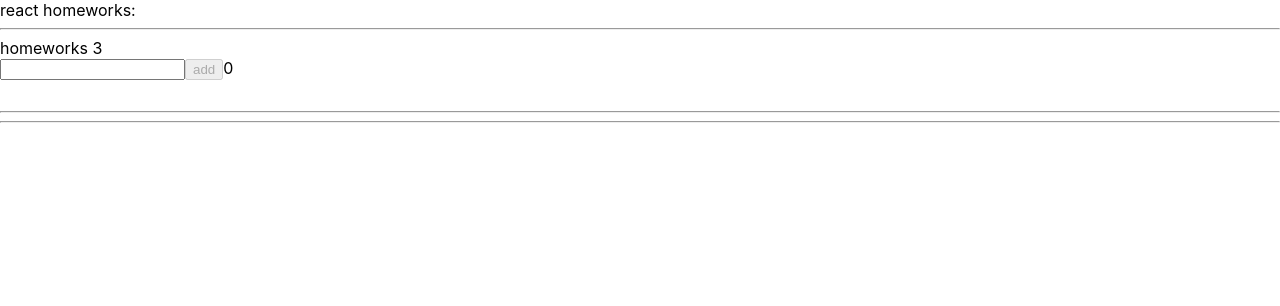
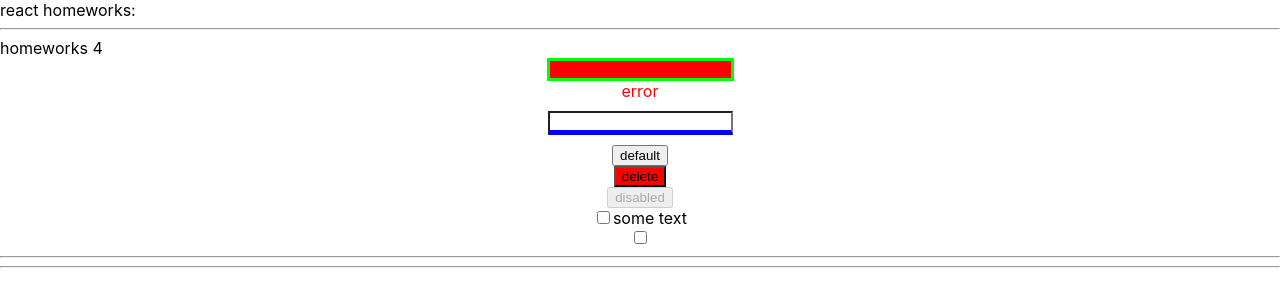
Before and after one commit to nazarPryt/Tasks-from-Ignat, a React (Create React App) app: page / in a window 1280 px wide. Shown: the top 306 px of the page. Built offline with nearby package versions, Linux system fonts and the light colour scheme.

Commit message:
4-th homework

```diff
--- a/src/p1-main/m1-ui/u1-app/App.tsx
+++ b/src/p1-main/m1-ui/u1-app/App.tsx
@@ -3,6 +3,7 @@ import s from './App.module.css'
 import HW1 from '../../../p2-homeworks/h1/HW1'
 import HW2 from "../../../p2-homeworks/h2/HW2";
 import HW3 from "../../../p2-homeworks/h3/HW3";
+import HW4 from "../../../p2-homeworks/h4/HW4";
 
 function App() {
     return (
@@ -10,8 +11,8 @@ function App() {
             <div>react homeworks:</div>
             {/*<HW1/>*/}
             {/*<HW2/>*/}
-            <HW3/>
-            {/*<HW4/>*/}
+            {/*<HW3/>*/}
+            <HW4/>
             {/*<HW5/>*/}
 
         </div>
--- a/src/p2-homeworks/h4/common/c1-SuperInputText/SuperInputText.module.css
+++ b/src/p2-homeworks/h4/common/c1-SuperInputText/SuperInputText.module.css
@@ -1,5 +1,5 @@
 .superInput {
-
+    margin: 10px;
 }
 
 .errorInput {
--- a/src/p2-homeworks/h4/common/c1-SuperInputText/SuperInputText.tsx
+++ b/src/p2-homeworks/h4/common/c1-SuperInputText/SuperInputText.tsx
@@ -39,7 +39,7 @@ const SuperInputText: React.FC<SuperInputTextPropsType> = (
     }
 
     const finalSpanClassName = `${s.error} ${spanClassName ? spanClassName : ''}`
-    const finalInputClassName = `${s.errorInput} ${className}` // need to fix with (?:) and s.superInput
+    const finalInputClassName = `${s.input} ${error ? s.errorInput : s.superInput} ${className}`
 
     return (
         <>
--- a/src/p2-homeworks/h4/common/c3-SuperCheckbox/SuperCheckbox.tsx
+++ b/src/p2-homeworks/h4/common/c3-SuperCheckbox/SuperCheckbox.tsx
@@ -20,7 +20,10 @@ const SuperCheckbox: React.FC<SuperCheckboxPropsType> = (
     }
 ) => {
     const onChangeCallback = (e: ChangeEvent<HTMLInputElement>) => {
-        // сделайте так чтоб работал onChange и onChangeChecked
+        onChange // если есть пропс onChange
+        && onChange(e) // то передать ему е (поскольку onChange не обязателен)
+
+        onChangeChecked && onChangeChecked(e.currentTarget.checked)
     }
 
     const finalInputClassName = `${s.checkbox} ${className ? className : ''}`
```
